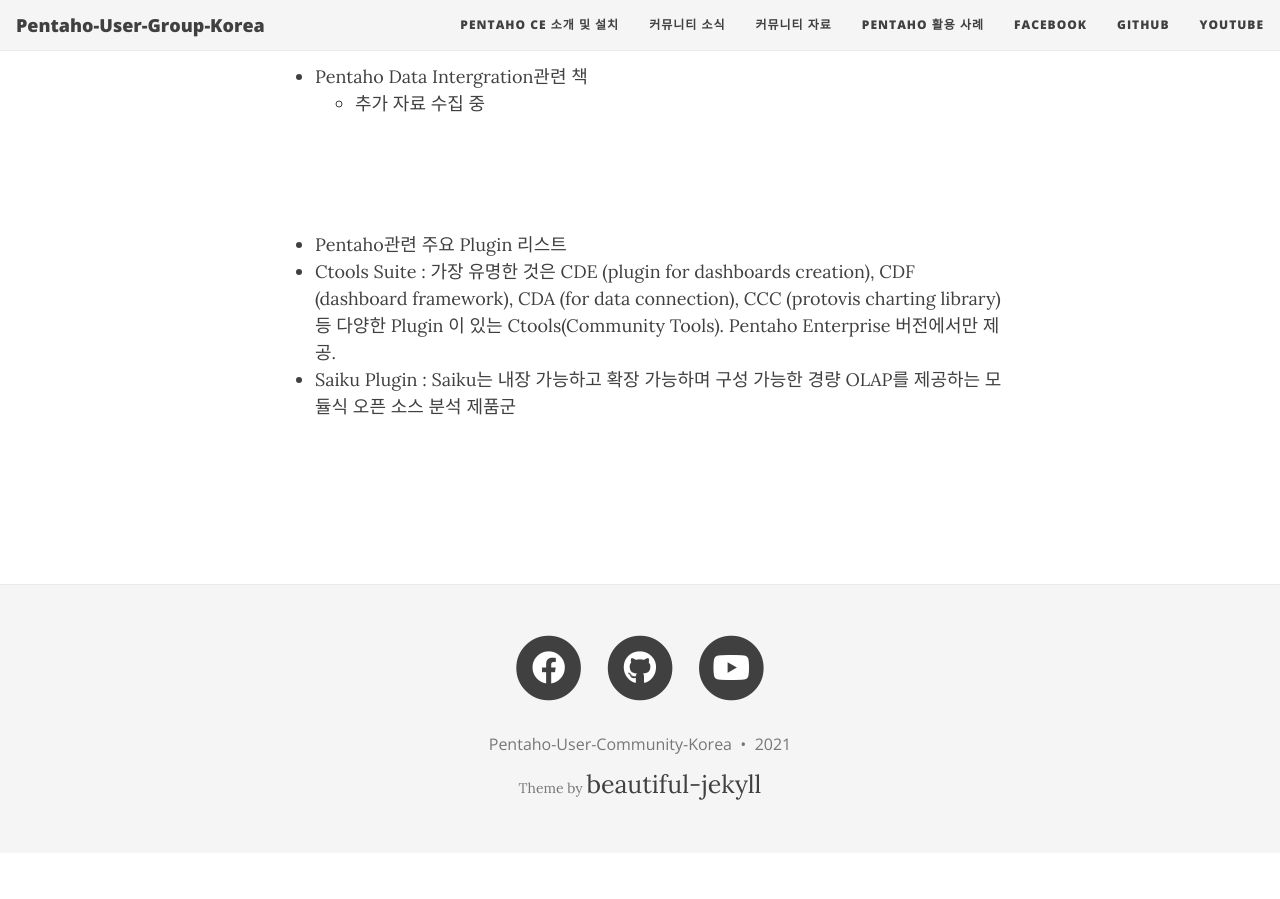
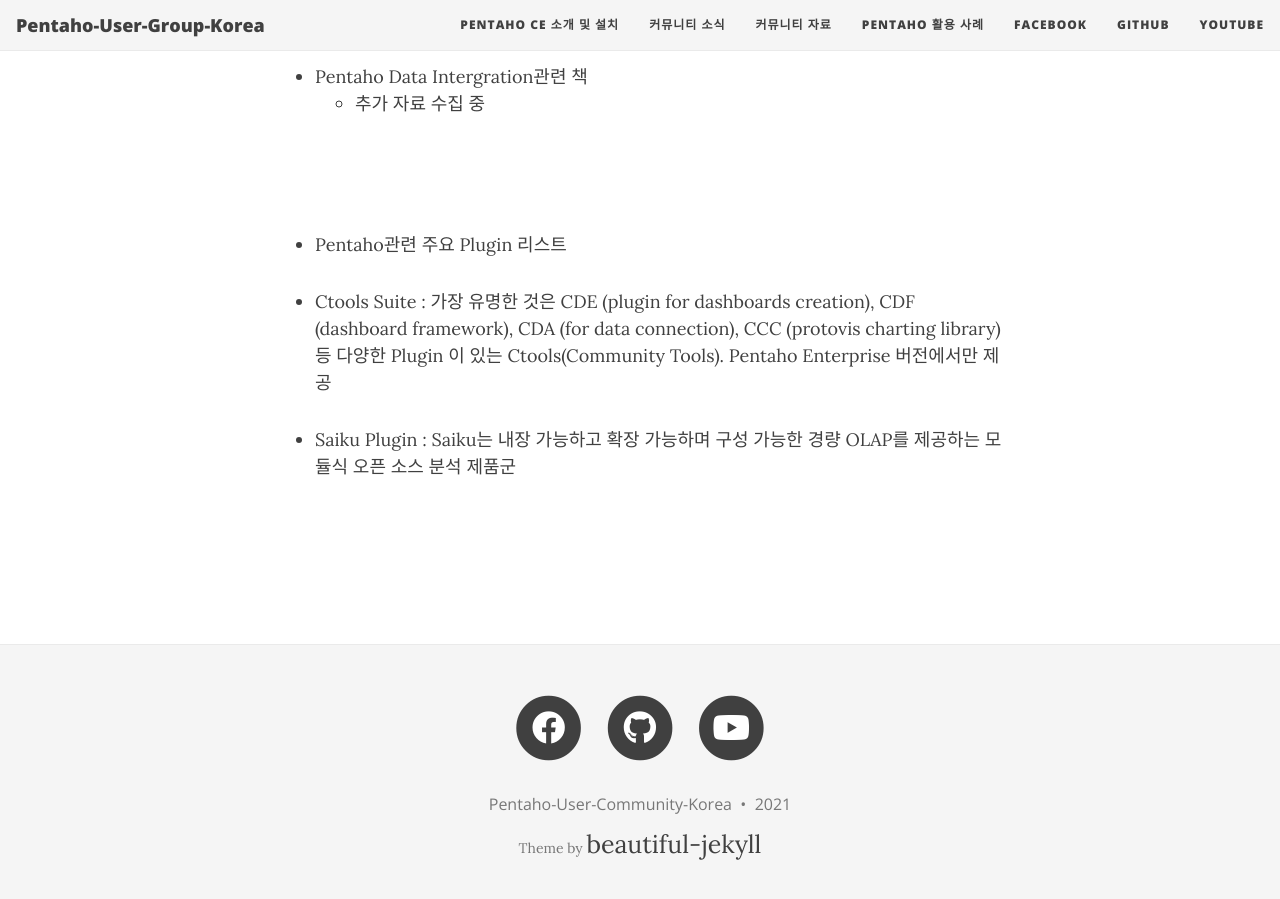
Before and after one commit to Pentaho-User-Group-Korea/Pentaho-User-Group-Korea.github.io, a Jekyll site: the page built from reference.md, in a window 1280 px wide and 900 px high, scrolled down 1553 px. Built offline with Jekyll 4.4.1, drawn with Linux system fonts in a browser that asks for light colours; nearby versions of some CDN libraries; before the commit the page ends 2406 px from its top, so only the background shows below that.

```diff
--- a/reference.md
+++ b/reference.md
@@ -62,7 +62,8 @@ title: 커뮤니티 자료
 <br/>
 * Pentaho관련 주요 Plugin 리스트
  * Ctools Suite : 가장 유명한 것은 CDE (plugin for dashboards creation), CDF (dashboard framework), CDA (for data connection), CCC (protovis charting library) 등 다양한
-   Plugin 이 있는 Ctools(Community Tools). Pentaho Enterprise 버전에서만 제공.
+   Plugin 이 있는 Ctools(Community Tools). Pentaho Enterprise 버전에서만 제공
+
  * Saiku Plugin : Saiku는 내장 가능하고 확장 가능하며 구성 가능한 경량 OLAP를 제공하는 모듈식 오픈 소스 분석 제품군
 
  <br/>
```
